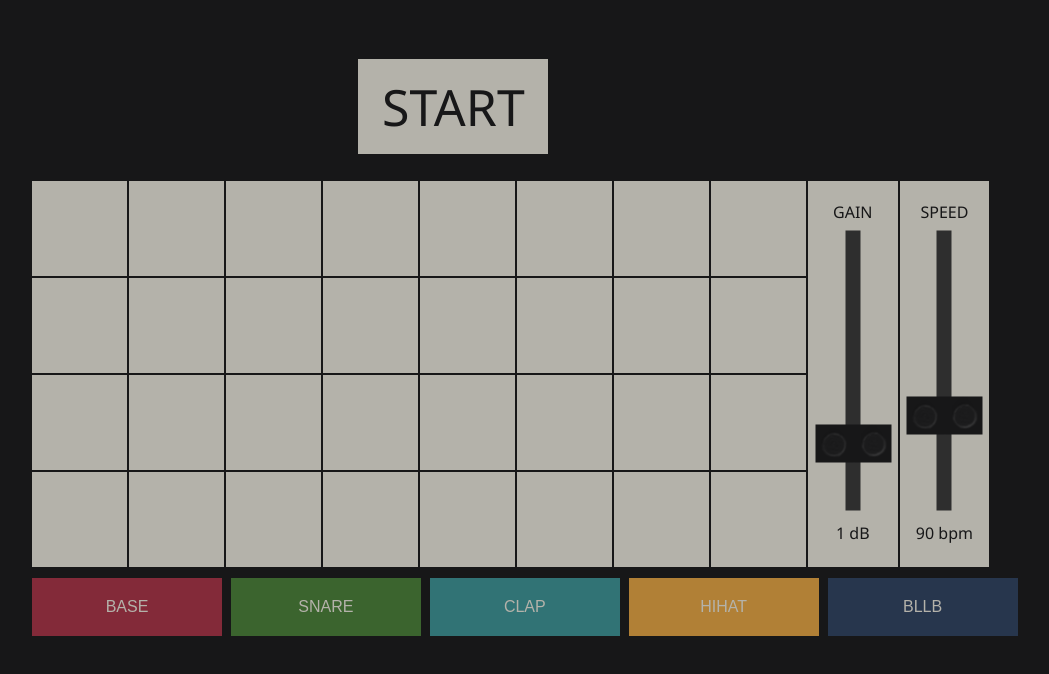
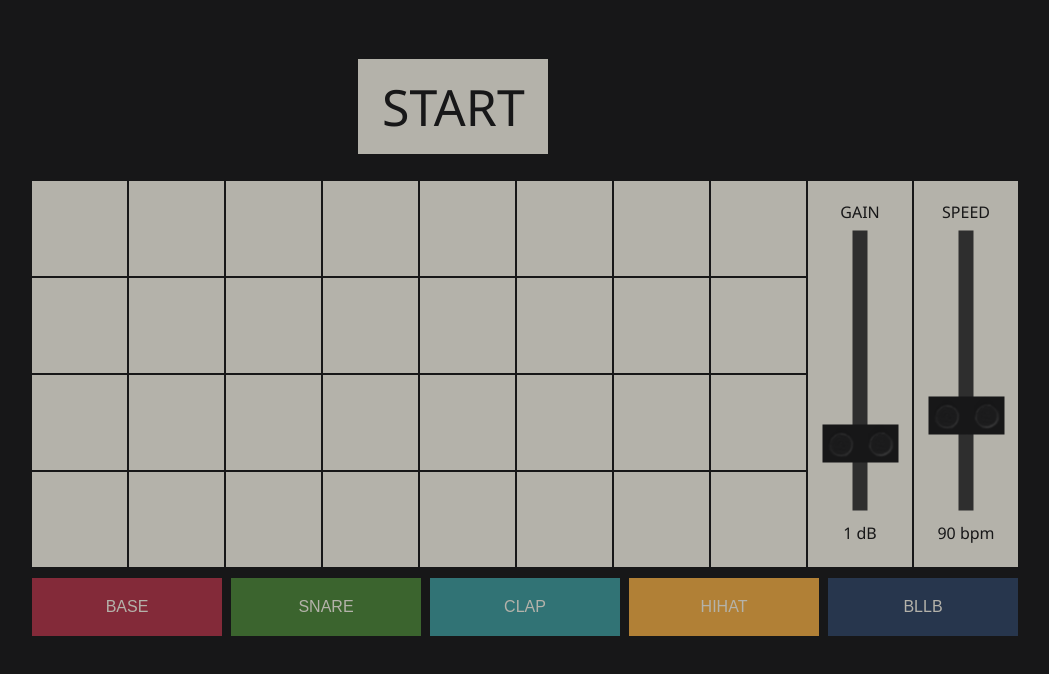
Before and after one commit to DschungelTim/Lego-Step-Sequencer-Code, a plain HTML site: page Website.html in a window 1280 px wide. Shown: the whole page, without its empty margins (169-1218 px from the left). Drawn offline with Linux system fonts and the light colour scheme; no server answers.

Commit message:
pixel slidercontainer

```diff
--- a/Style.css
+++ b/Style.css
@@ -67,7 +67,7 @@ html, body {
 /* Styling SLider*/
 .sliderContainer {
     height: 386px;
-    width: 7%;
+    width: 104px;
     float: left;
     background-color:var(--vordergrund);
     margin: 1px;
@@ -138,19 +138,19 @@ html, body {
 }
 #rot {
     background-color: var(--rot);
-    margin-right: 7.9px;
+    margin-right: 8px;
 }
 #gelb {
     background-color: var(--gelb);
-    margin-right: 7.9px;
+    margin-right: 8px;
 }
 #gruen {
     background-color: var(--gruen);
-    margin-right: 7.9px;
+    margin-right: 8px;
 }
 #hellblau {
     background-color: var(--hellblau);
-    margin-right: 7.9px;
+    margin-right: 8px;
 }
 #blau {
     background-color: var(--blau);
```
